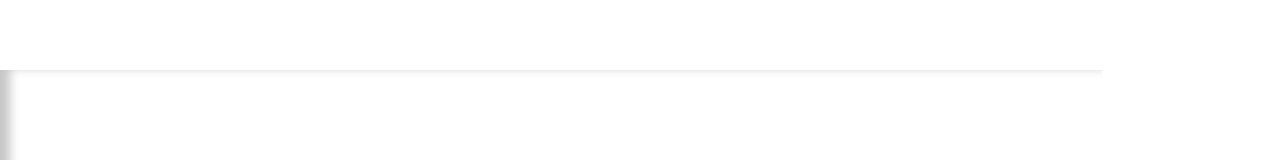
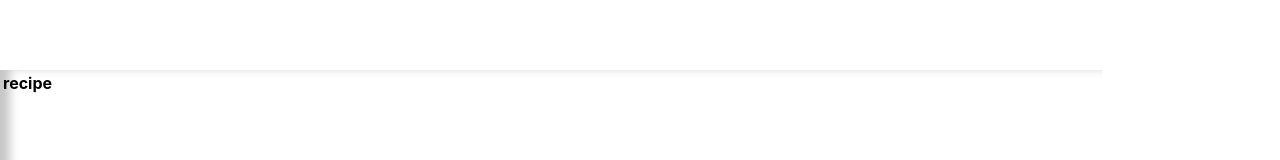
Before and after one commit to Catherine-Ji/UI-Design-Ratatouille, a React (Create React App) app in the folder ratatouille/: page /search in a window 1280 px wide. Shown: the part 730-890 px from the top of the page. Built offline with nearby package versions, Linux system fonts and the light colour scheme; a web font is replaced by a local one.

Commit message:
search key now prints

```diff
--- a/ratatouille/src/App.css
+++ b/ratatouille/src/App.css
@@ -333,6 +333,11 @@ img {
   background-color: white;
 }
 
+.searchkey{
+  position: absolute;
+  left: 36%;
+  top: 17%;
+}
 .loginpage{
   background-color: var(--orange);
   height: 100vh;
--- a/ratatouille/src/pages/Search.js
+++ b/ratatouille/src/pages/Search.js
@@ -6,14 +6,37 @@ import { useState } from 'react';
 function Search(){
     let navigate = useNavigate();
     const [val, setVal] = useState("")
+    const [key, setKey] = useState("")
 
-    const enter = () =>{
-        //add search key and results
-        alert(val)
+
+    const reciepes = [
+
+        {name: "Omelete"},
+        {name: "Sausage"},
+        {name: "Egg"},
+        {name: "Burger"}
+    ]
+
+    const enter=(e)=> {
+        e.preventDefault();
+        setKey(val)
     }
+
     const change = event => {
+        event.preventDefault();
         setVal(event.target.value)
     }
+
+
+
+    if (key.length > 0) {
+        reciepes.filter((recipe) => {
+            return recipe.name.match(key)
+        });
+    }
+
+
+
     return (
     <><div class="row">
             <div class="column left">
@@ -30,9 +53,22 @@ function Search(){
                 </div>
             </div>
         </div><div class="column right">
-                <form onSubmit={ enter }>
+                <form onSubmit={enter}>
                     <input onChange ={change} type='text' placeholder='Search...' value={val} class='searchbartop'></input>
                 </form>
+                <span className='headertext searchkey'>{key}</span>
+                <table>
+                    <tr>
+                        <th>recipe</th>
+                    </tr>
+                    {reciepes.map(function (recipe) {
+                        <div>
+                            <tr>
+                                <td>{recipe.name}</td>
+                            </tr>
+                        </div>;
+                    })}
+                </table>
             </div></>
   );
 }
```
